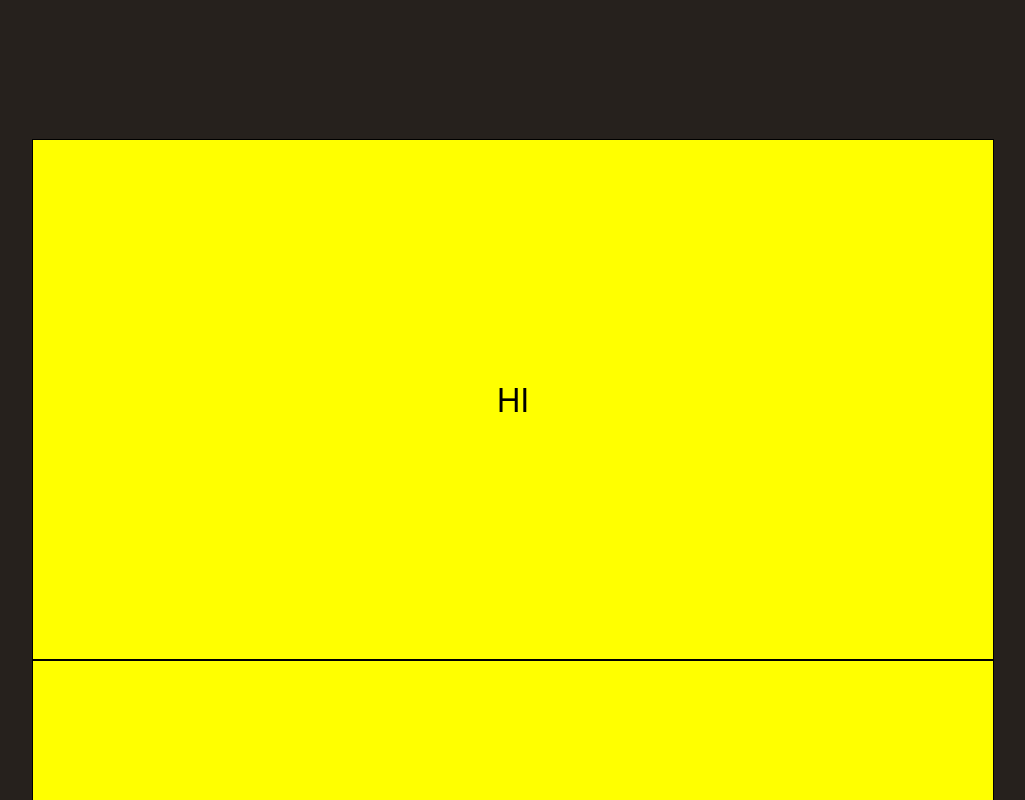
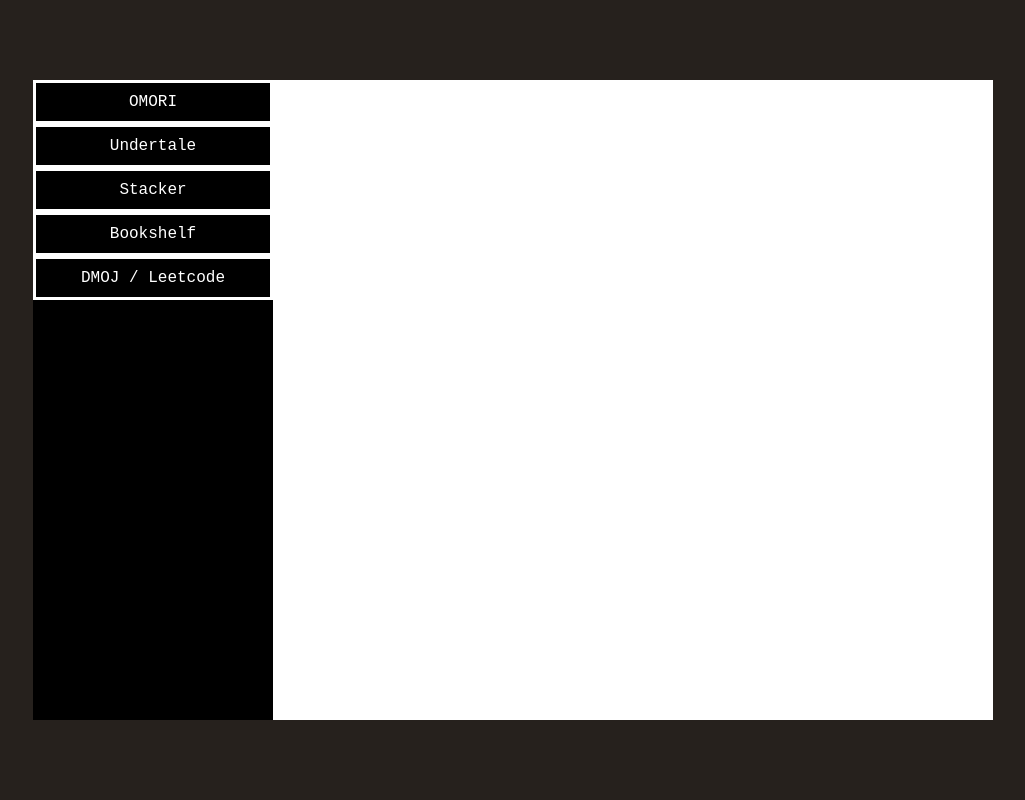
Before and after one commit to orion222/portfoliov2, a React (Create React App) app: page /projects in a window 1280 px wide. Shown: the top 800 px of the page, without its empty margins (127-1152 px from the left). Built offline with nearby package versions, Linux system fonts and the light colour scheme; a web font is replaced by a local one.

Commit message:
start projects

```diff
--- a/src/components/Landing.js
+++ b/src/components/Landing.js
@@ -3,8 +3,9 @@
 import Scroller from "./Scroller"
 
 import { useState } from 'react'
+
 export default function Landing() {
-
+  const links = ["WORK", "NOTES", "OTHER"]
   const [page, setPage] = useState(0);
 
   function handleClick(){
@@ -12,6 +13,17 @@
     setPage((page + 1) % 3);
   }
 
+  function displayLinks(){
+    let ret = []
+    for (let i = 0; i < 3; i++){
+      ret.push(<div className="nav-item noselect">
+        <a href="/projects" className="nav-link">
+          {links[i]}
+        </a>
+      </div>);
+    }
+    return ret;
+  }
 
   return (
     <div className="container">
@@ -27,21 +39,7 @@
           </div>
         </div>
         <div className="nav">
-          <div className="nav-item">
-            <a href="/projects" className="nav-link">
-              WORK
-            </a>
-          </div>
-          <div className="nav-item">
-            <a href="/blog" className="nav-link">
-              NOTES
-            </a>
-          </div>
-          <div className="nav-item">
-            <a href="/other" className="nav-link">
-              OTHER
-            </a>
-          </div>
+          {displayLinks()}
         </div>
       </div>
     </div>
--- a/src/components/Work.js
+++ b/src/components/Work.js
@@ -1,25 +1,28 @@
 import "../styles/Work.css"
+import PROJECTS from "../data/projects.js"
 import { useRef, useEffect } from 'react';
 
 
 export default function Work(){
 
-    const cube = useRef(null);
-    const rotatePrism = (e) => {
-        console.log(cube);
-        cube.current.style.transform = `rotateX(90deg)`;
-    };
     return (
         <div className = "container">
+            <div className="work-menu">
+                <div className="projects">
+                    {
+                        PROJECTS.names.map((val, i) => {
+                            return <div className="project" key = {i}>
+                                {val}
+                            </div>
+                        })
+                    }
+                </div>
+                <div className="page">
 
-            <div className="prism-container" ref = {cube}>
-                <div className="prism-face" id="up" onClick= {(e) => rotatePrism(e)}>
-                    HI
-                </div>
-                <div className="prism-face" id="down">
-                    BYE
                 </div>
             </div>
+
+
         </div>
     )
 }
--- /dev/null
+++ b/src/data/projects.js
@@ -0,0 +1,8 @@
+
+
+const names = ["OMORI", "Undertale", "Stacker", "Bookshelf", "DMOJ / Leetcode"];
+const PROJECTS = {
+    names: names
+}
+
+module.exports = PROJECTS;
--- a/src/styles/Landing.css
+++ b/src/styles/Landing.css
@@ -4,7 +4,6 @@
     /* #A4AC86 */
     --background: #26211D;
     --yellow: #DFFF78;
-
     --jade: #A4AC86;
 }
 
@@ -136,3 +135,12 @@
     font-size: 3vmin;
     font-family: "Baloo Bhai 2", sans-serif;
 }
+.noselect {
+    -webkit-touch-callout: none; /* iOS Safari */
+      -webkit-user-select: none; /* Safari */
+       -khtml-user-select: none; /* Konqueror HTML */
+         -moz-user-select: none; /* Old versions of Firefox */
+          -ms-user-select: none; /* Internet Explorer/Edge */
+              user-select: none; /* Non-prefixed version, currently
+                                    supported by Chrome, Edge, Opera and Firefox */
+  }
--- a/src/styles/Work.css
+++ b/src/styles/Work.css
@@ -9,35 +9,32 @@
     background-color: var(--background);
     height: 100vh;
     display: flex;
+    align-items: center;
     justify-content: center;
-    align-items: center;
 }
 
-.prism-container{
-    width:75%;
-    height: 65%;
-    background-color: red;
-    transform-style: preserve-3d;
-    transition: 1000ms ease;
-    perspective: 1000px;
-    position: absolute;
+.work-menu {
+    height: 80%;
+    width: 75%;
+    background-color: white;
 }
 
-.prism-face{
-    font-size: 2rem;
-    width: 100%;
+.projects{
+    width: 25%;
     height: 100%;
-    background-color: yellow;
-    display: flex;
-    justify-content: center;
-    align-items: center;
-    outline: solid black 1px;
+    background-color: black;
+    overflow-y: scroll;
+}
 
+.project{
+    border: solid white;
+    text-align: center;
+    color: white;
+    padding: 10px 0px;
+    font-family: 'Courier New', monospace;
 }
-#up{
-    transform: translateZ(250);
-
+.project:hover{
+    color: black;
+    background-color: white;
+    border-color: black;
 }
-#down {
-    transform: rotateX(-90deg) translateZ(50);
-}
```
